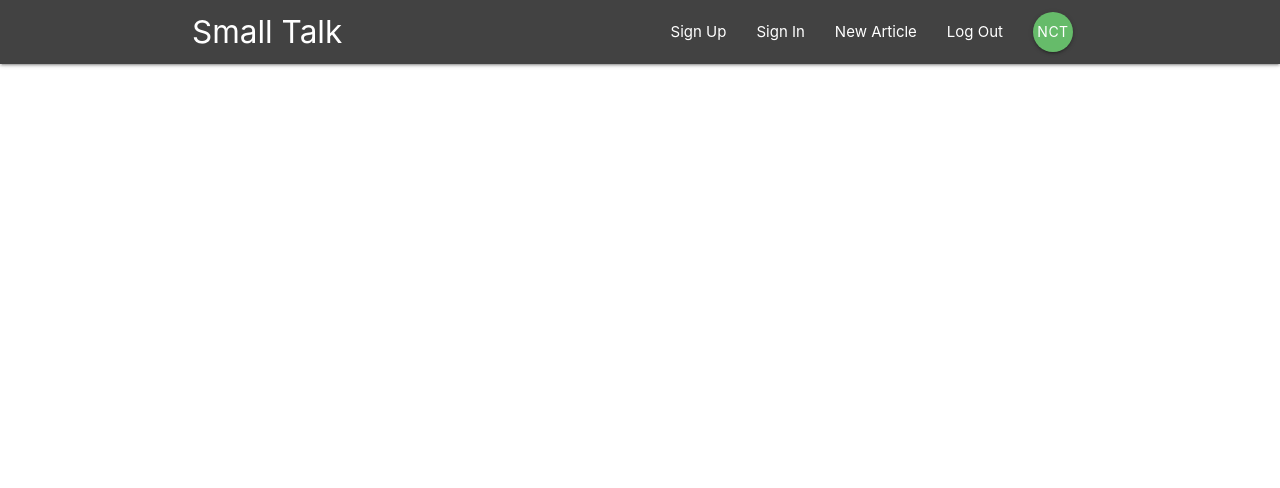
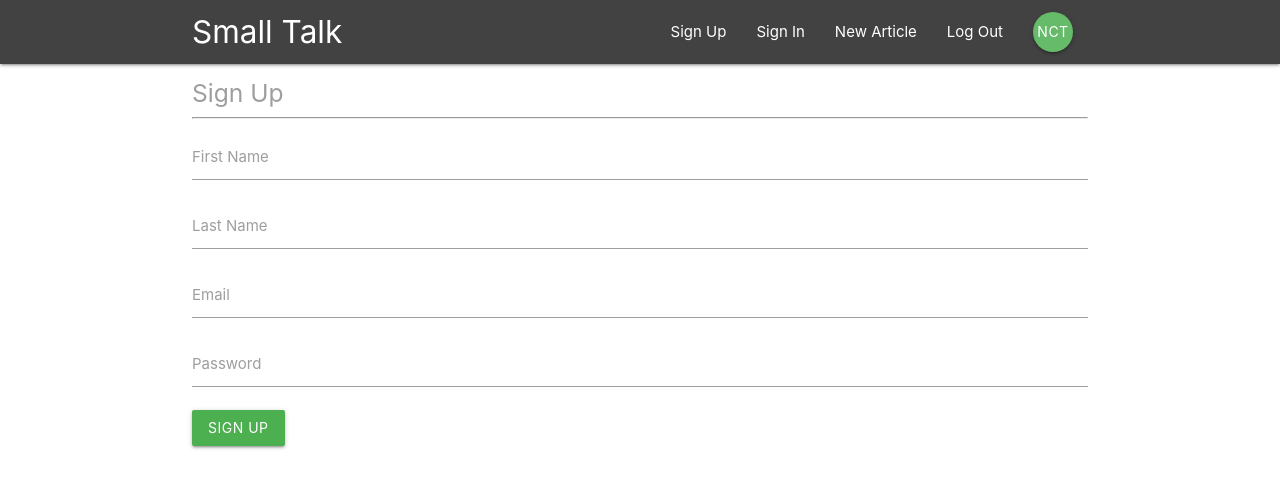
Before and after one commit to JDtheGeek/small-talk-MVP, a React (Create React App) app: page /signup in a window 1280 px wide. Shown: the top 488 px of the page. Built offline with nearby package versions, Linux system fonts and the light colour scheme.

Commit message:
refactors signup and signin components to avoid duplicate event handlers

```diff
--- a/public/index.html
+++ b/public/index.html
@@ -24,6 +24,8 @@
     -->
   <!-- Compiled and minified CSS -->
   <link rel="stylesheet" href="https://cdnjs.cloudflare.com/ajax/libs/materialize/1.0.0/css/materialize.min.css">
+  <!-- Compiled and minified JavaScript -->
+  <script src="https://cdnjs.cloudflare.com/ajax/libs/materialize/1.0.0/js/materialize.min.js"></script>
   <title>Small Talk</title>
 </head>
 
@@ -41,8 +43,8 @@
       To create a production bundle, use `npm run build` or `yarn build`.
     -->
 
-  <!-- Compiled and minified JavaScript -->
-  <script src="https://cdnjs.cloudflare.com/ajax/libs/materialize/1.0.0/js/materialize.min.js"></script>
+
+
 </body>
 
 </html>
--- a/src/App.js
+++ b/src/App.js
@@ -4,6 +4,7 @@
 import Dashboard from './components/dashboard/Dashboard'
 import Article from './components/articles/Article'
 import SignIn from './components/auth/SignIn'
+import SignUp from './components/auth/SignUp'
 
 function App() {
   return (
@@ -13,6 +14,7 @@
         <Switch>
           <Route exact path='/' component={Dashboard} />
           <Route exact path='/signin' component={SignIn} />
+          <Route exact path='/signup' component={SignUp} />
           <Route path='/article/:id' component={Article} />
         </Switch>
       </div>
--- a/src/components/auth/SignIn.jsx
+++ b/src/components/auth/SignIn.jsx
@@ -1,13 +1,23 @@
-import React from 'react'
+import React, { useState } from 'react'
 
 export default function SignIn() {
 
-  function handleChange(event) {
-    console.log(event)
+  const [signInValues, setSignInValues] = useState({
+    email: '',
+    password: ''
+  })
+
+  const handleChange = (event) => {
+    const value = event.target.value
+    const inputId = event.target.id
+    setSignInValues(prevState => {
+      return { ...prevState, [inputId]: value }
+    })
   }
 
-  function handleSubmit(event) {
-    console.log('submit:', event)
+  const handleSubmit = (event) => {
+    event.preventDefault()
+    console.log(signInValues)
   }
 
   return (
@@ -16,11 +26,11 @@
         <h5 className="grey-text darken-3">Sign In</h5>
         <div className="input-field">
           <label htmlFor="email">Email</label>
-          <input type="email" name="email" id="email" onChange={handleChange} />
+          <input type="email" id="email" onChange={handleChange} />
         </div>
         <div className="input-field">
           <label htmlFor="password">Password</label>
-          <input type="password" name="password" id="password" onChange={handleChange} />
+          <input type="password" id="password" onChange={handleChange} />
         </div>
         <div className="input-field">
           <button className="btn green">Log In</button>
--- a/src/components/auth/SignUp.jsx
+++ b/src/components/auth/SignUp.jsx
@@ -0,0 +1,52 @@
+import React, { useState } from 'react'
+
+export default function SignUp() {
+
+  const [signUpValues, setSignUpValues] = useState({
+    firstName: '',
+    lastName: '',
+    email: '',
+    password: ''
+  })
+
+  const handleChange = (event) => {
+    const value = event.target.value
+    const inputId = event.target.id
+    setSignUpValues(prevState => {
+      return { ...prevState, [inputId]: value }
+    })
+  }
+
+  const handleSubmit = (event) => {
+    event.preventDefault()
+    console.log(signUpValues)
+  }
+
+  return (
+    <div className='container'>
+      <form onSubmit={handleSubmit} className="white">
+        <h5 className="grey-text darken-3">Sign Up</h5>
+        <hr />
+        <div className="input-field">
+          <label htmlFor="firstName">First Name</label>
+          <input type="text" id="firstName" onChange={handleChange} />
+        </div>
+        <div className="input-field">
+          <label htmlFor="lastName">Last Name</label>
+          <input type="text" id="lastName" onChange={handleChange} />
+        </div>
+        <div className="input-field">
+          <label htmlFor="email">Email</label>
+          <input type="email" id="email" onChange={handleChange} />
+        </div>
+        <div className="input-field">
+          <label htmlFor="password">Password</label>
+          <input type="password" id="password" onChange={handleChange} />
+        </div>
+        <div className="input-field">
+          <button className="btn green">Sign Up</button>
+        </div>
+      </form>
+    </div>
+  )
+}
--- a/src/components/layout/Navbar.jsx
+++ b/src/components/layout/Navbar.jsx
@@ -9,8 +9,8 @@
         <div className="container">
           <Link to='/' className='brand-logo'>Small Talk</Link>
           <ul className='right'>
-            <li><NavLink to='/'>Sign Up</NavLink></li>
-            <li><NavLink to='/'>Sign In</NavLink></li>
+            <li><NavLink to='/signup'>Sign Up</NavLink></li>
+            <li><NavLink to='/signin'>Sign In</NavLink></li>
             <li><NavLink to='/'>New Article</NavLink></li>
             <li><NavLink to='/'>Log Out</NavLink></li>
             <li><NavLink to='/' className='btn btn-floating green lighten-1'>NCT</NavLink></li>
```
